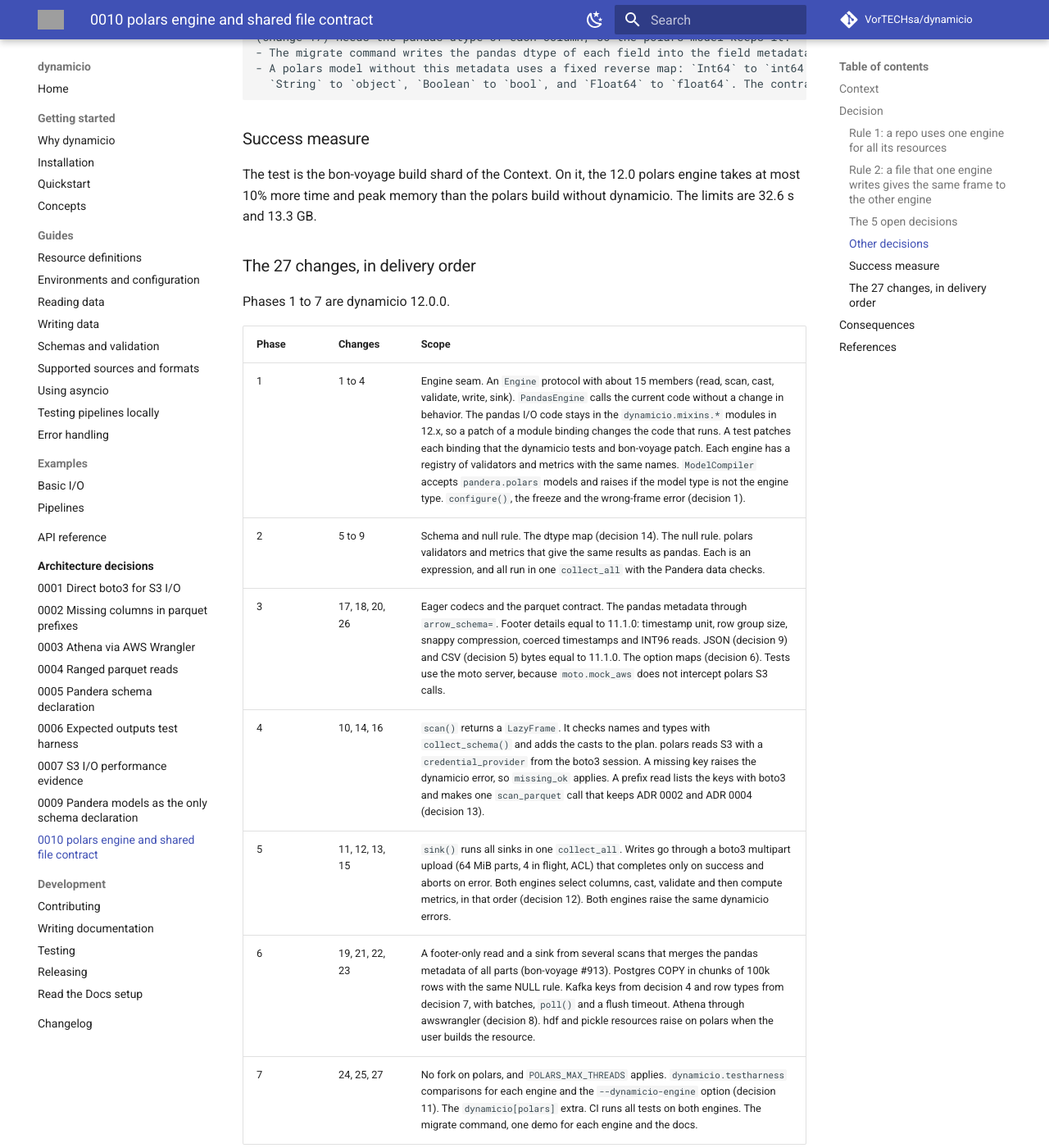
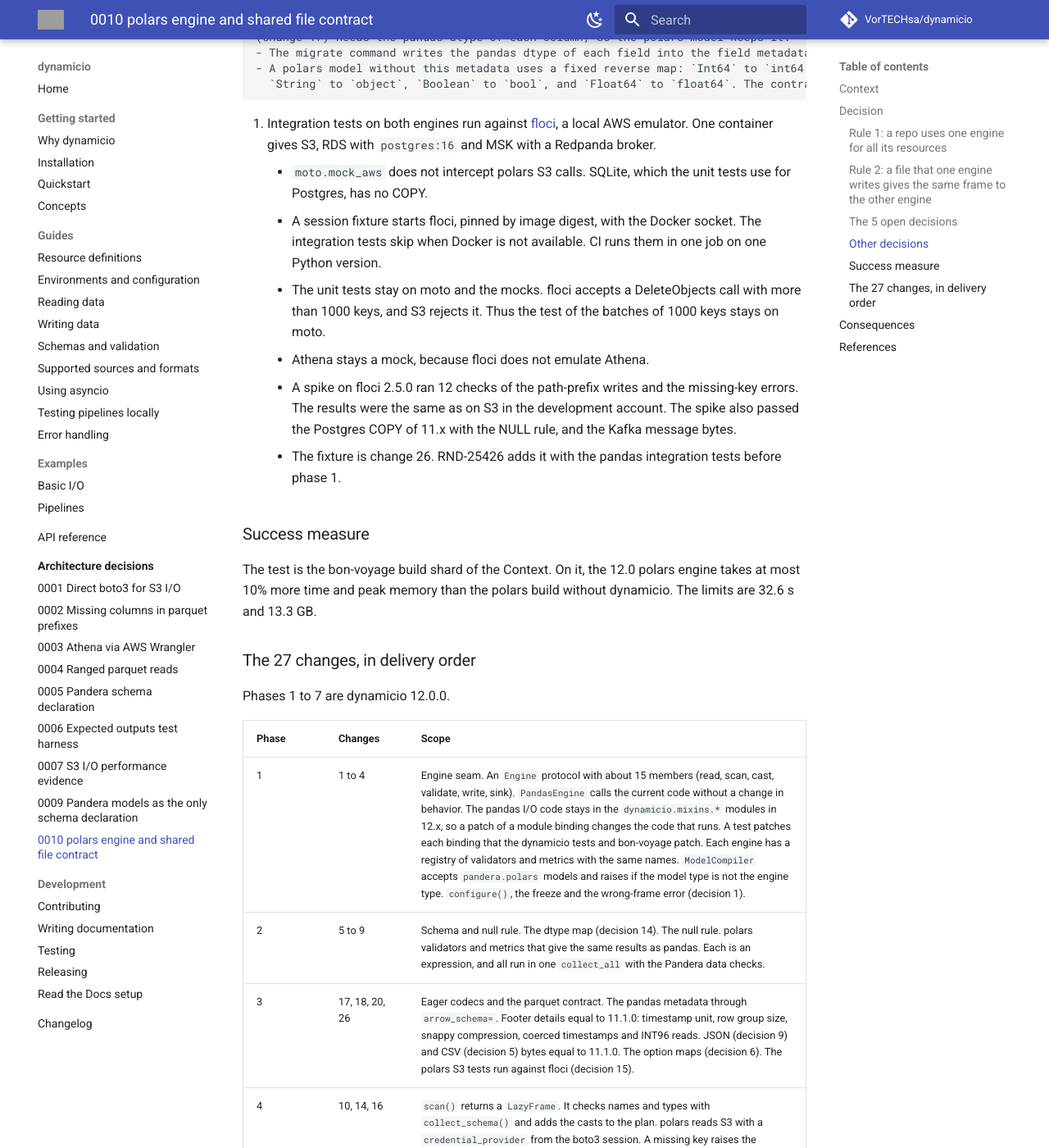
Before and after one commit to VorTECHsa/dynamicio, an MkDocs documentation site: the page built from docs/adr/0010-polars-engine-and-shared-file-contract.md, in a window 1280 px wide and 1400 px high, scrolled down 5308 px. Shown: the whole window at 82% size. Built offline with MkDocs 1.6.1 and Material for MkDocs 9.7.7, drawn with Linux system fonts in a browser that asks for light colours; comment, search, counter and statistics services are not loaded; some of the changed text lies outside the part shown; grey boxes are pictures that could not be loaded.

Commit message:
docs(RND-25353): run the integration tests of both engines on floci
Add decision 15: the integration tests run against floci, which gives S3,
RDS Postgres and MSK in one container. The polars S3 tests, the Postgres
COPY and the Kafka tests use it. RND-25426 delivers the fixture.

```diff
--- a/docs/adr/0010-polars-engine-and-shared-file-contract.md
+++ b/docs/adr/0010-polars-engine-and-shared-file-contract.md
@@ -148,6 +148,17 @@ schema declaration.
     - The migrate command writes the pandas dtype of each field into the field metadata of the polars model, for example `pa.Field(metadata={"pandas_dtype": "int64"})`.
     - A polars model without this metadata uses a fixed reverse map: `Int64` to `int64` when the column has no null and to `Int64` when it has a null,
       `String` to `object`, `Boolean` to `bool`, and `Float64` to `float64`. The contract covers the pandas dtypes of this reverse map only.
+15. Integration tests on both engines run against [floci](https://github.com/floci-io/floci), a local AWS emulator. One container gives S3, RDS with
+    `postgres:16` and MSK with a Redpanda broker.
+    - `moto.mock_aws` does not intercept polars S3 calls. SQLite, which the unit tests use for Postgres, has no COPY.
+    - A session fixture starts floci, pinned by image digest, with the Docker socket. The integration tests skip when Docker is not available. CI runs them in
+      one job on one Python version.
+    - The unit tests stay on moto and the mocks. floci accepts a DeleteObjects call with more than 1000 keys, and S3 rejects it. Thus the test of the
+      batches of 1000 keys stays on moto.
+    - Athena stays a mock, because floci does not emulate Athena.
+    - A spike on floci 2.5.0 ran 12 checks of the path-prefix writes and the missing-key errors. The results were the same as on S3 in the development
+      account. The spike also passed the Postgres COPY of 11.x with the NULL rule, and the Kafka message bytes.
+    - The fixture is change 26. RND-25426 adds it with the pandas integration tests before phase 1.
 
 ### Success measure
 
@@ -162,13 +173,13 @@ Phases 1 to 7 are dynamicio 12.0.0.
 |---|---|---|
 | 1 | 1 to 4 | Engine seam. An `Engine` protocol with about 15 members (read, scan, cast, validate, write, sink). `PandasEngine` calls the current code without a change in behavior. The pandas I/O code stays in the `dynamicio.mixins.*` modules in 12.x, so a patch of a module binding changes the code that runs. A test patches each binding that the dynamicio tests and bon-voyage patch. Each engine has a registry of validators and metrics with the same names. `ModelCompiler` accepts `pandera.polars` models and raises if the model type is not the engine type. `configure()`, the freeze and the wrong-frame error (decision 1). |
 | 2 | 5 to 9 | Schema and null rule. The dtype map (decision 14). The null rule. polars validators and metrics that give the same results as pandas. Each is an expression, and all run in one `collect_all` with the Pandera data checks. |
-| 3 | 17, 18, 20, 26 | Eager codecs and the parquet contract. The pandas metadata through `arrow_schema=`. Footer details equal to 11.1.0: timestamp unit, row group size, snappy compression, coerced timestamps and INT96 reads. JSON (decision 9) and CSV (decision 5) bytes equal to 11.1.0. The option maps (decision 6). Tests use the moto server, because `moto.mock_aws` does not intercept polars S3 calls. |
+| 3 | 17, 18, 20, 26 | Eager codecs and the parquet contract. The pandas metadata through `arrow_schema=`. Footer details equal to 11.1.0: timestamp unit, row group size, snappy compression, coerced timestamps and INT96 reads. JSON (decision 9) and CSV (decision 5) bytes equal to 11.1.0. The option maps (decision 6). The polars S3 tests run against floci (decision 15). |
 | 4 | 10, 14, 16 | `scan()` returns a `LazyFrame`. It checks names and types with `collect_schema()` and adds the casts to the plan. polars reads S3 with a `credential_provider` from the boto3 session. A missing key raises the dynamicio error, so `missing_ok` applies. A prefix read lists the keys with boto3 and makes one `scan_parquet` call that keeps ADR 0002 and ADR 0004 (decision 13). |
 | 5 | 11, 12, 13, 15 | `sink()` runs all sinks in one `collect_all`. Writes go through a boto3 multipart upload (64 MiB parts, 4 in flight, ACL) that completes only on success and aborts on error. Both engines select columns, cast, validate and then compute metrics, in that order (decision 12). Both engines raise the same dynamicio errors. |
-| 6 | 19, 21, 22, 23 | A footer-only read and a sink from several scans that merges the pandas metadata of all parts (bon-voyage #913). Postgres COPY in chunks of 100k rows with the same NULL rule. Kafka keys from decision 4 and row types from decision 7, with batches, `poll()` and a flush timeout. Athena through awswrangler (decision 8). hdf and pickle resources raise on polars when the user builds the resource. |
+| 6 | 19, 21, 22, 23 | A footer-only read and a sink from several scans that merges the pandas metadata of all parts (bon-voyage #913). Postgres COPY in chunks of 100k rows with the same NULL rule, tested on floci RDS. Kafka keys from decision 4 and row types from decision 7, with batches, `poll()` and a flush timeout, tested on the floci broker. Athena through awswrangler (decision 8). hdf and pickle resources raise on polars when the user builds the resource. |
 | 7 | 24, 25, 27 | No fork on polars, and `POLARS_MAX_THREADS` applies. `dynamicio.testharness` comparisons for each engine and the `--dynamicio-engine` option (decision 11). The `dynamicio[polars]` extra. CI runs all tests on both engines. The migrate command, one demo for each engine and the docs. |
 
-Change 26 starts in phase 3, because the first polars S3 test needs the moto server.
+Change 26 is the floci fixture of decision 15. RND-25426 delivers it before phase 1, with the pandas integration tests. The polars S3 tests of phase 3 are its first polars users.
 
 Change 5 replaces the neutral dtype vocabulary of the first proposal. That vocabulary was for YAML schemas, which dynamicio 11.0 removed. A pandas repo declares
 `pandera.pandas` models and a polars repo declares `pandera.polars` models. The polars writer uses the dtype map to build the pandas metadata (change 17). The tests
@@ -191,5 +202,5 @@ of the 4 pairs use it to compare frames.
 
 ## References
 
-- Jira: the epic is RND-25348, the phases 1 to 7 are RND-25354 and the bon-voyage move is RND-25361.
+- Jira: the epic is RND-25348, the phases 1 to 7 are RND-25354, the floci integration tests are RND-25426 and the bon-voyage move is RND-25361.
 - dynamicio 11.1.0 bug fixes: PR #139.
```
